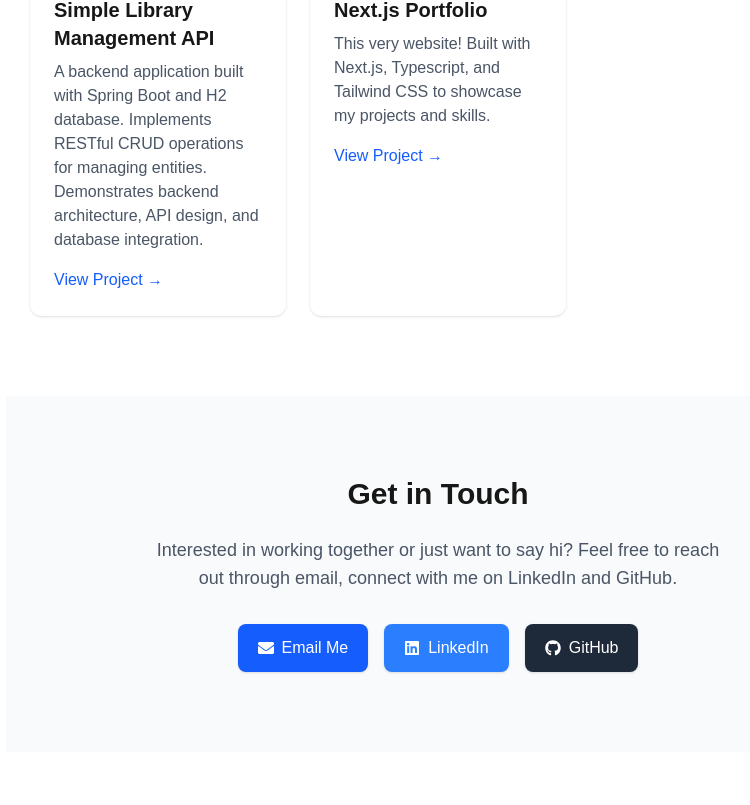
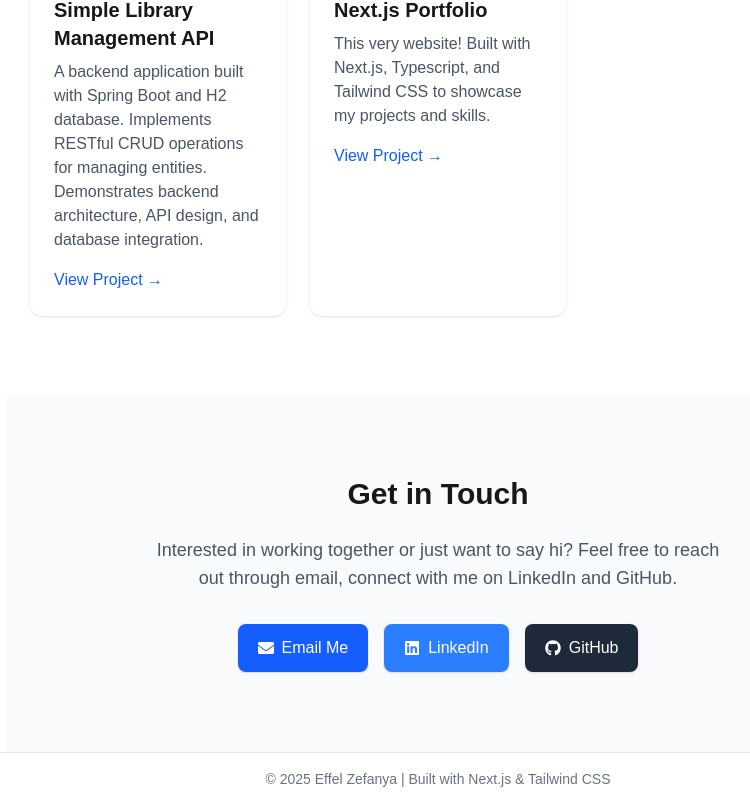
Before and after one commit to EffelZefanya/effel-zefanya-portfolio, a Next.js app: page / in a window 1280 px wide. Shown: the part 1161-1966 px from the top of the page, without its empty margins (202-952 px from the left). Before the commit the page ends 1913 px from the top, so only its background shows below. Built offline with nearby package versions, Linux system fonts and the light colour scheme.

Commit message:
feat: add fotter

```diff
--- a/src/app/layout.tsx
+++ b/src/app/layout.tsx
@@ -2,6 +2,7 @@ import type { Metadata } from "next";
 import "./globals.css";
 import React from "react";
 import Navbar from "@/components/Navbar";
+import Footer from "@/components/Footer";
 
 export const metadata = {
   title: "Effel Zefanya Portfolio",
@@ -18,8 +19,8 @@ export default function RootLayout({
       <body className="bg-gray-50 text-gray-900 font-sans">
         <Navbar />
         <main className="max-w-4xl mx-auto px-4">{children}</main>
+        <Footer />
       </body>
-
     </html>
   )
 }
--- /dev/null
+++ b/src/components/Footer.tsx
@@ -0,0 +1,7 @@
+export default function Footer() {
+    return (
+        <footer className="w-full border-t border-gray-200 py-4 text-center text-gray-500 text-sm">
+            © {new Date().getFullYear()} Effel Zefanya | Built with Next.js & Tailwind CSS
+        </footer>
+    )
+}
```
